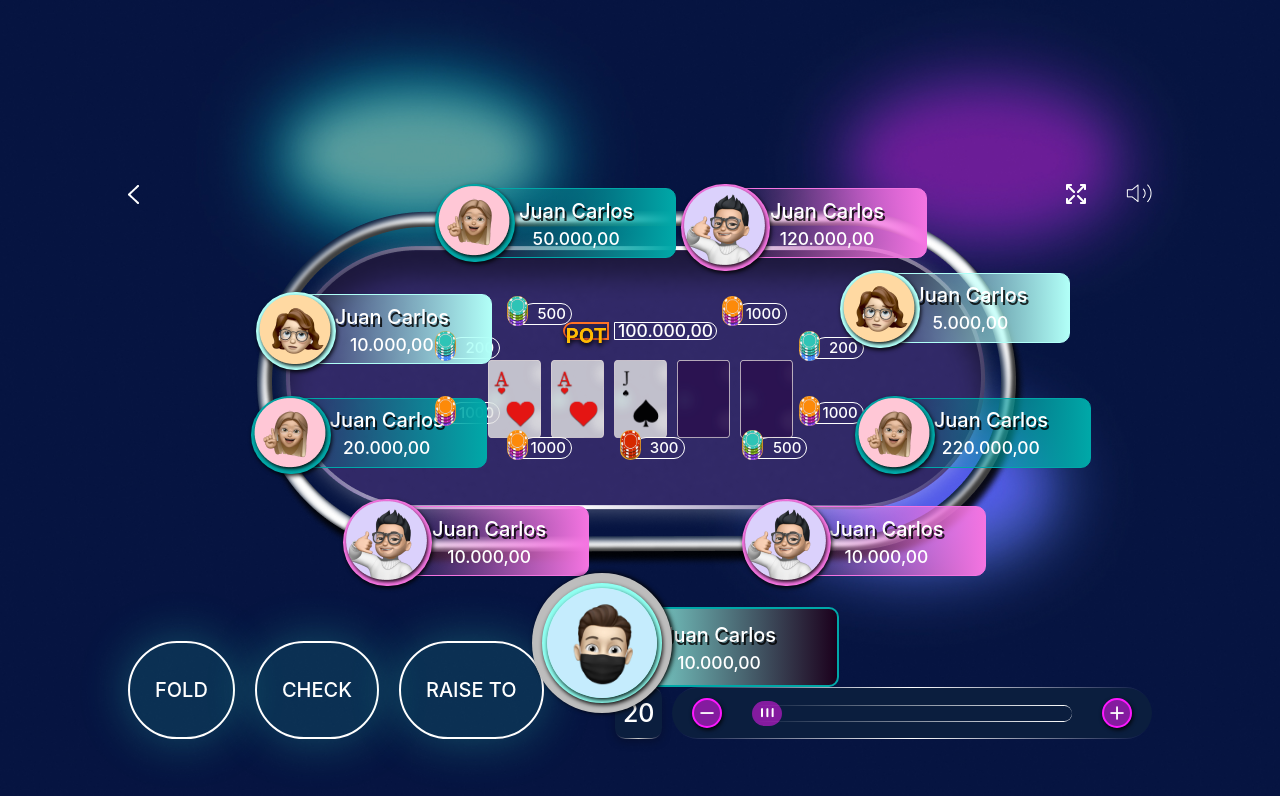
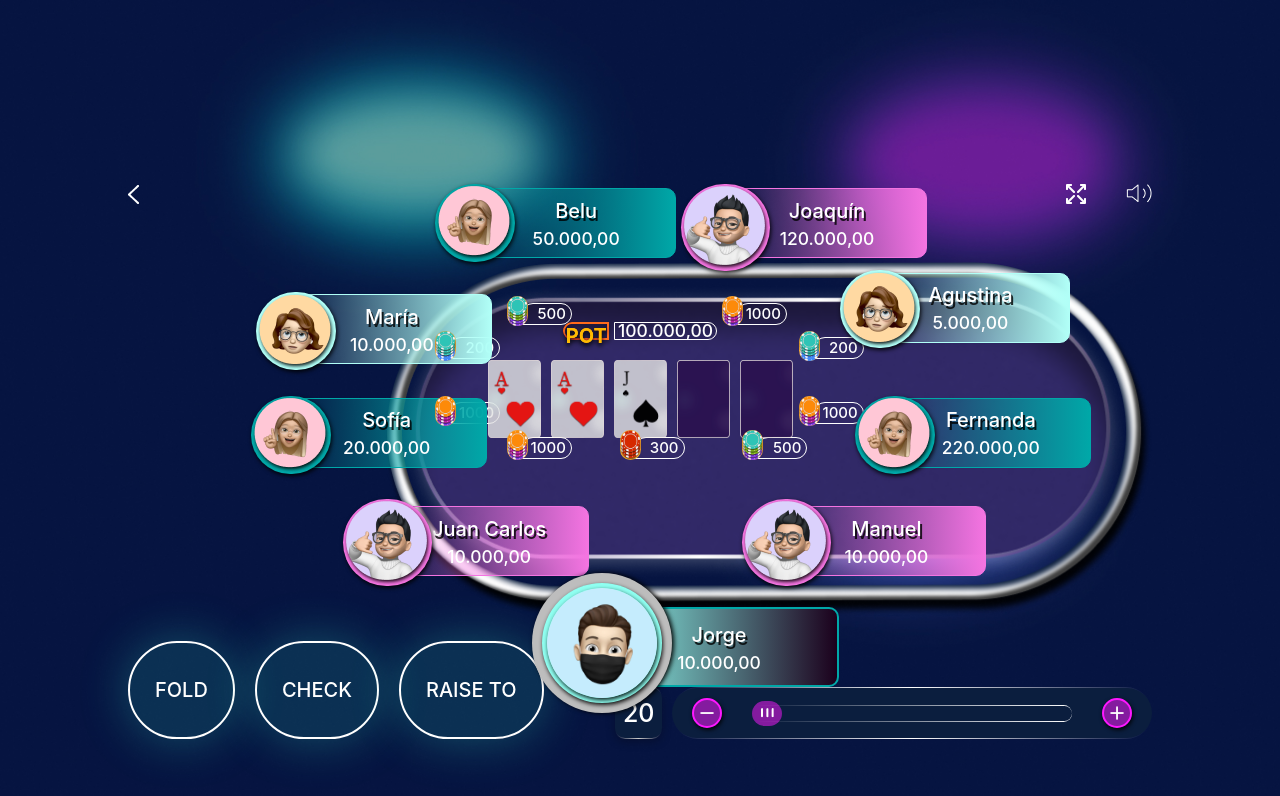
Before and after one commit to joakom24/CRYPTGO, a Next.js app: page / in a window 1280 px wide. Shown: the top 796 px of the page. Built offline with nearby package versions, Linux system fonts and the light colour scheme.

Commit message:
modify sizes

```diff
--- a/components/Games/Poker/Poker.js
+++ b/components/Games/Poker/Poker.js
@@ -1,4 +1,3 @@
-import Image from "next/image";
 //Components
 import ButtonMove from "./Buttons/ButtonMove";
 import ButtonNumber from "./Buttons/ButtonNumber";
@@ -14,11 +13,14 @@ import Pot from "./Pot";
 const Poker = () => {
   return (
     //PokerInterface
-    <main className=" bg-[url('../assets/backgroundPoker.jpg')] bg-no-repeat bg-cover left-0 top-0 h-screen w-screen overflow-hidden flex justify-center items-center">
+    <main
+      className=" bg-[url('../assets/backgroundPoker.jpg')] bg-no-repeat bg-cover left-0 top-0 h-screen w-screen overflow-hidden flex justify-center items-center"
+      id="gameview"
+    >
       <div className=" relative w-1024 h-1024  ">
         <ButtonsTop />
         {/*ImagePokerTable*/}
-        <div className="  h-1024" id="gameview">
+        <div className="h-1024">
           <Table />
           {/*POT*/}
           <Pot />
--- a/components/Games/Poker/Table.js
+++ b/components/Games/Poker/Table.js
@@ -3,7 +3,7 @@ import table from "../../../assets/tablePoker.png";
 import Image from "next/image";
 const Table = () => {
   return (
-    <div className="absolute w-full h-5/6 flex justify-center items-center">
+    <div className="absolute top-[18%] left-[25%] ">
       <Image src={table} alt="tablePoker" />
     </div>
   );
--- a/components/Games/Poker/User.js
+++ b/components/Games/Poker/User.js
@@ -13,10 +13,9 @@ const User = () => {
           </div>
         </div>
       </div>
-
       <div className="absolute rounded-sm w-48 bg-gradient-to-l from-userSeven to-userEight border-2 border-borderUser2 h-16 flex justify-center items-center flex-col top-[98%] left-[46%]">
         <h1 className="font-medium text-white text-l drop-shadow-6xl leading-6">
-          Juan Carlos
+          Jorge
         </h1>
         <h3 className="font-medium text-white text-sm">10.000,00</h3>
       </div>
@@ -37,7 +36,7 @@ const User = () => {
         </div>
         <div className="absolute rounded-sm w-40 bg-gradient-to-l from-userThree to-userFour border-1 border-borderUser2 h-14 flex justify-center items-center flex-col top-[49.5%] left-[15.5%]">
           <h1 className="font-medium text-white text-l drop-shadow-6xl leading-6">
-            Juan Carlos
+            Sofía
           </h1>
           <h3 className="font-medium text-white text-sm">20.000,00</h3>
         </div>
@@ -48,7 +47,7 @@ const User = () => {
         </div>
         <div className="absolute rounded-sm w-40 bg-gradient-to-l from-userFive to-userSix border-1 border-borderUser3 h-14 flex justify-center items-center flex-col top-[25.5%] left-[16%]">
           <h1 className="font-medium text-white text-l drop-shadow-6xl leading-6">
-            Juan Carlos
+            María
           </h1>
           <h3 className="font-medium text-white text-sm">10.000,00</h3>
         </div>
@@ -59,7 +58,7 @@ const User = () => {
         </div>
         <div className="absolute rounded-sm w-40 bg-gradient-to-l from-userThree to-userFour border-1 border-borderUser2 h-14 flex justify-center items-center flex-col top-[1%] left-[34%]">
           <h1 className="font-medium text-white text-l drop-shadow-6xl leading-6">
-            Juan Carlos
+            Belu
           </h1>
           <h3 className="font-medium text-white text-sm">50.000,00</h3>
         </div>
@@ -70,7 +69,7 @@ const User = () => {
         </div>
         <div className="absolute rounded-sm w-40 bg-gradient-to-l from-user to-userTwo border-1 border-borderUser h-14 flex justify-center items-center flex-col top-[1%] left-[58.5%]">
           <h1 className="font-medium text-white text-l drop-shadow-6xl leading-6">
-            Juan Carlos
+            Joaquín
           </h1>
           <h3 className="font-medium text-white text-sm">120.000,00</h3>
         </div>
@@ -81,7 +80,7 @@ const User = () => {
         </div>
         <div className="absolute rounded-sm w-40 bg-gradient-to-l from-userFive to-userSix border-1 border-borderUser3 h-14 flex justify-center items-center flex-col top-[20.5%] left-[72.5%]">
           <h1 className="font-medium text-white text-l drop-shadow-6xl leading-6">
-            Juan Carlos
+            Agustina
           </h1>
           <h3 className="font-medium text-white text-sm">5.000,00</h3>
         </div>
@@ -92,7 +91,7 @@ const User = () => {
         </div>
         <div className="absolute rounded-sm w-40 bg-gradient-to-l from-userThree to-userFour border-1 border-borderUser2 h-14 flex justify-center items-center flex-col top-[49.5%] left-[74.5%]">
           <h1 className="font-medium text-white text-l drop-shadow-6xl leading-6">
-            Juan Carlos
+            Fernanda
           </h1>
           <h3 className="font-medium text-white text-sm">220.000,00</h3>
         </div>
@@ -103,7 +102,7 @@ const User = () => {
         </div>
         <div className="absolute rounded-sm w-40 bg-gradient-to-l from-user to-userTwo border-1 border-borderUser h-14 flex justify-center items-center flex-col top-[74.6%] left-[64.3%]">
           <h1 className="font-medium text-white text-l drop-shadow-6xl leading-6">
-            Juan Carlos
+            Manuel
           </h1>
           <h3 className="font-medium text-white text-sm">10.000,00</h3>
         </div>
```
